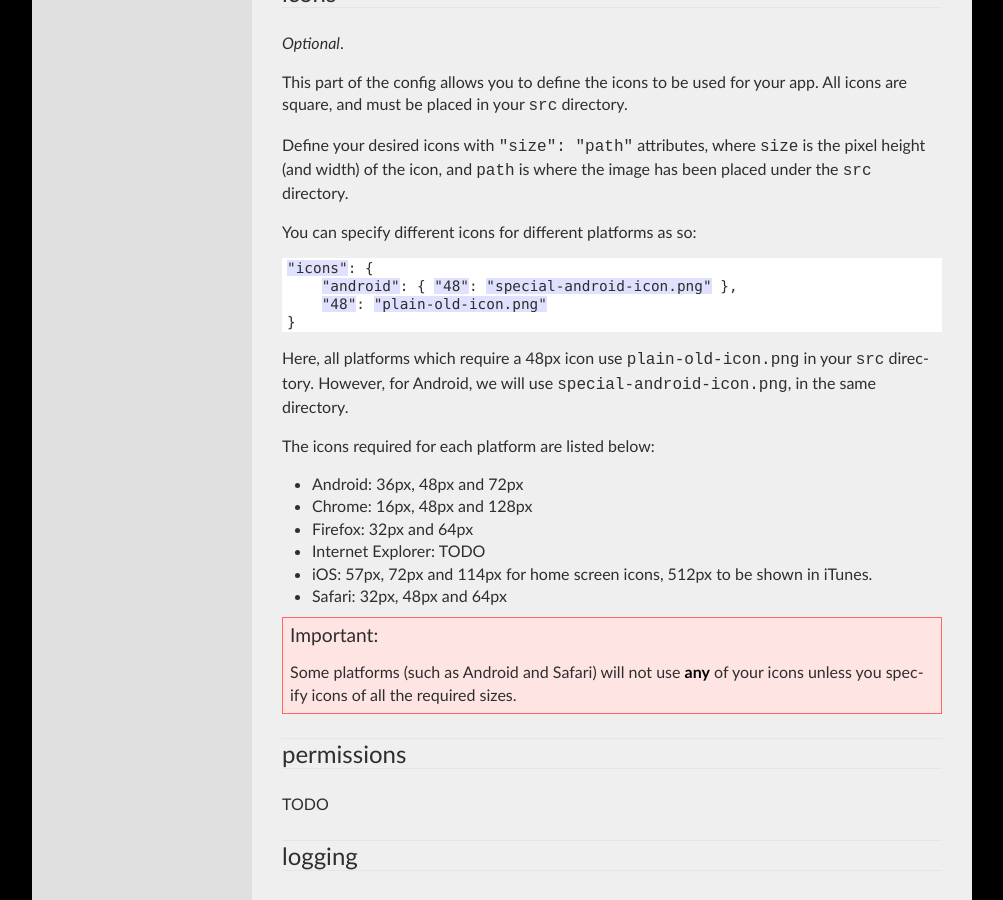
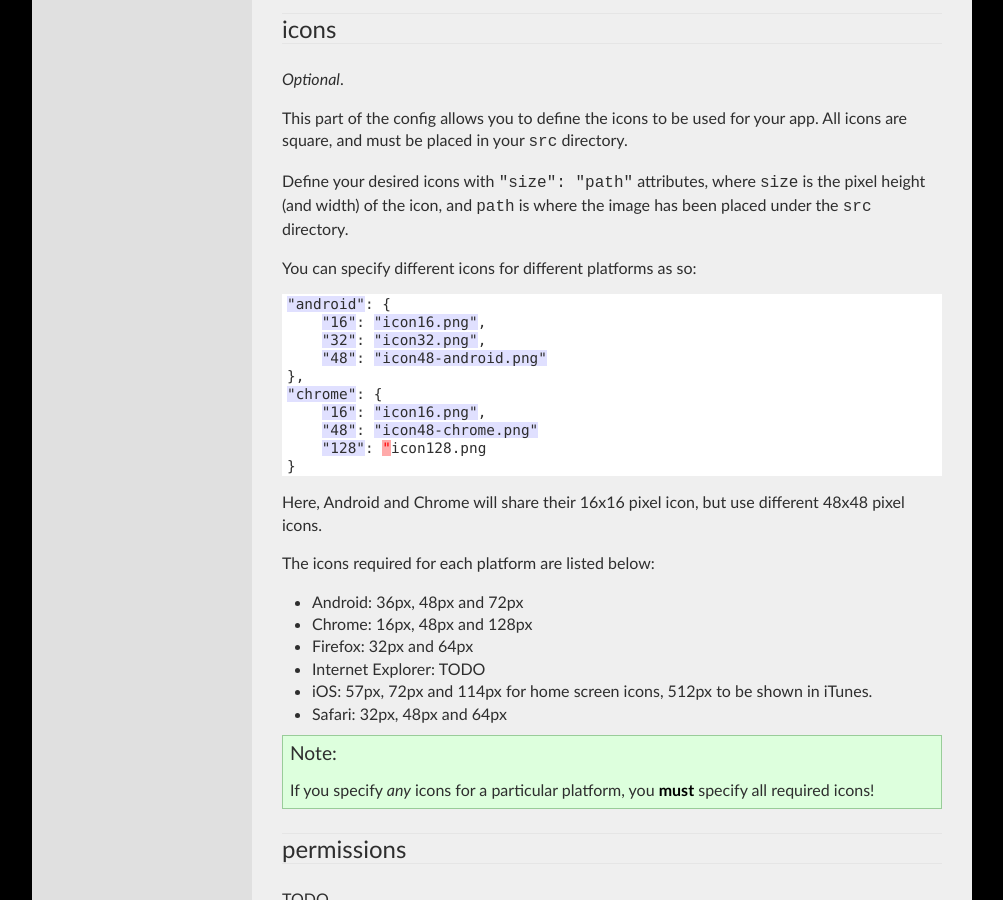
Before and after one commit to trigger-corp/Forge-Documentation, a Sphinx documentation site: the page built from source/config.rst, in a window 1280 px wide and 900 px high, scrolled down 2706 px. Shown: the whole window, without its empty margins (138-1141 px from the left). Built offline with Sphinx 7.4.7, drawn with Linux system fonts in a browser that asks for light colours; some of the changed text lies outside the part shown.

Commit message:
remove references to non-target-specific icons

```diff
--- a/source/config.rst
+++ b/source/config.rst
@@ -20,13 +20,15 @@ Below is a template of a ``config.json`` file with links to a detailed descripti
         },
         ":ref:`description <field-description>`": "My First Forge App.",
         ":ref:`icons <field-icons>`": {
-            "16": "icon16.png",
-            "32": "icon32.png",
             "android": {
+                "16": "icon16.png",
+                "32": "icon32.png",
                 "48": "icon48-android.png"
             },
             "chrome": {
+                "16": "icon16.png",
                 "48": "icon48-chrome.png"
+                "128": "icon128.png
             }
         },
         ":ref:`launch_images <field-launch_images>`": {
@@ -144,14 +146,22 @@ This part of the config allows you to define the icons to be used for your app.
 
 Define your desired icons with ``"size": "path"`` attributes, where ``size`` is the pixel height (and width) of the icon, and ``path`` is where the image has been placed under the ``src`` directory.
 
+.. highlight:: js
+
 You can specify different icons for different platforms as so::
 
-    "icons": {
-        "android": { "48": "special-android-icon.png" },
-        "48": "plain-old-icon.png"
+    "android": {
+        "16": "icon16.png",
+        "32": "icon32.png",
+        "48": "icon48-android.png"
+    },
+    "chrome": {
+        "16": "icon16.png",
+        "48": "icon48-chrome.png"
+        "128": "icon128.png
     }
 
-Here, all platforms which require a 48px icon use ``plain-old-icon.png`` in your ``src`` directory. However, for Android, we will use ``special-android-icon.png``, in the same directory.
+Here, Android and Chrome will share their 16x16 pixel icon, but use different 48x48 pixel icons.
 
 The icons required for each platform are listed below:
 
@@ -162,7 +172,7 @@ The icons required for each platform are listed below:
 * iOS: 57px, 72px and 114px for home screen icons, 512px to be shown in iTunes.
 * Safari: 32px, 48px and 64px
 
-.. important:: Some platforms (such as Android and Safari) will not use **any** of your icons unless you specify icons of all the required sizes.
+.. note:: If you specify *any* icons for a particular platform, you **must** specify all required icons!
 
 .. _field-permissions:
 
```
